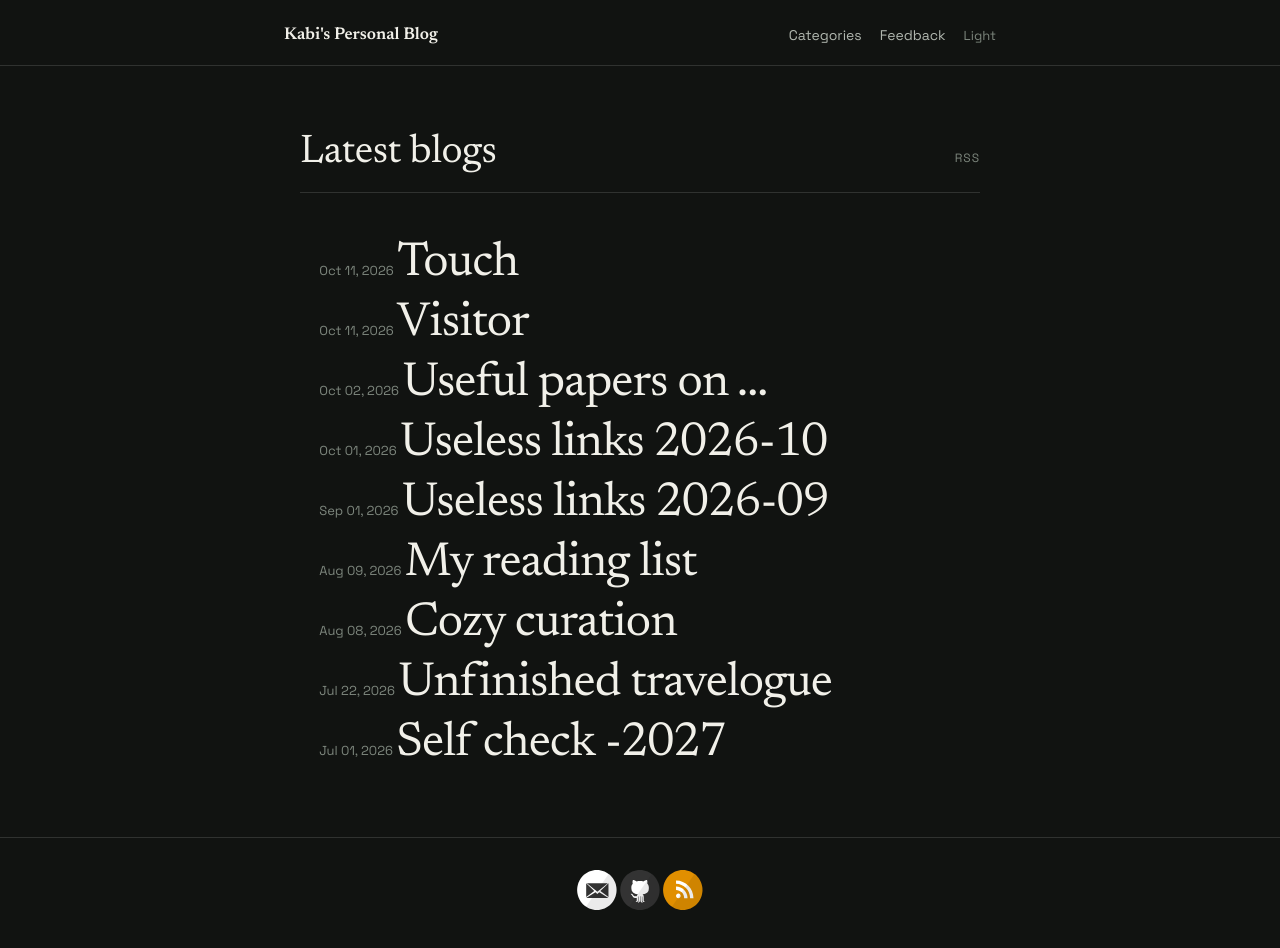
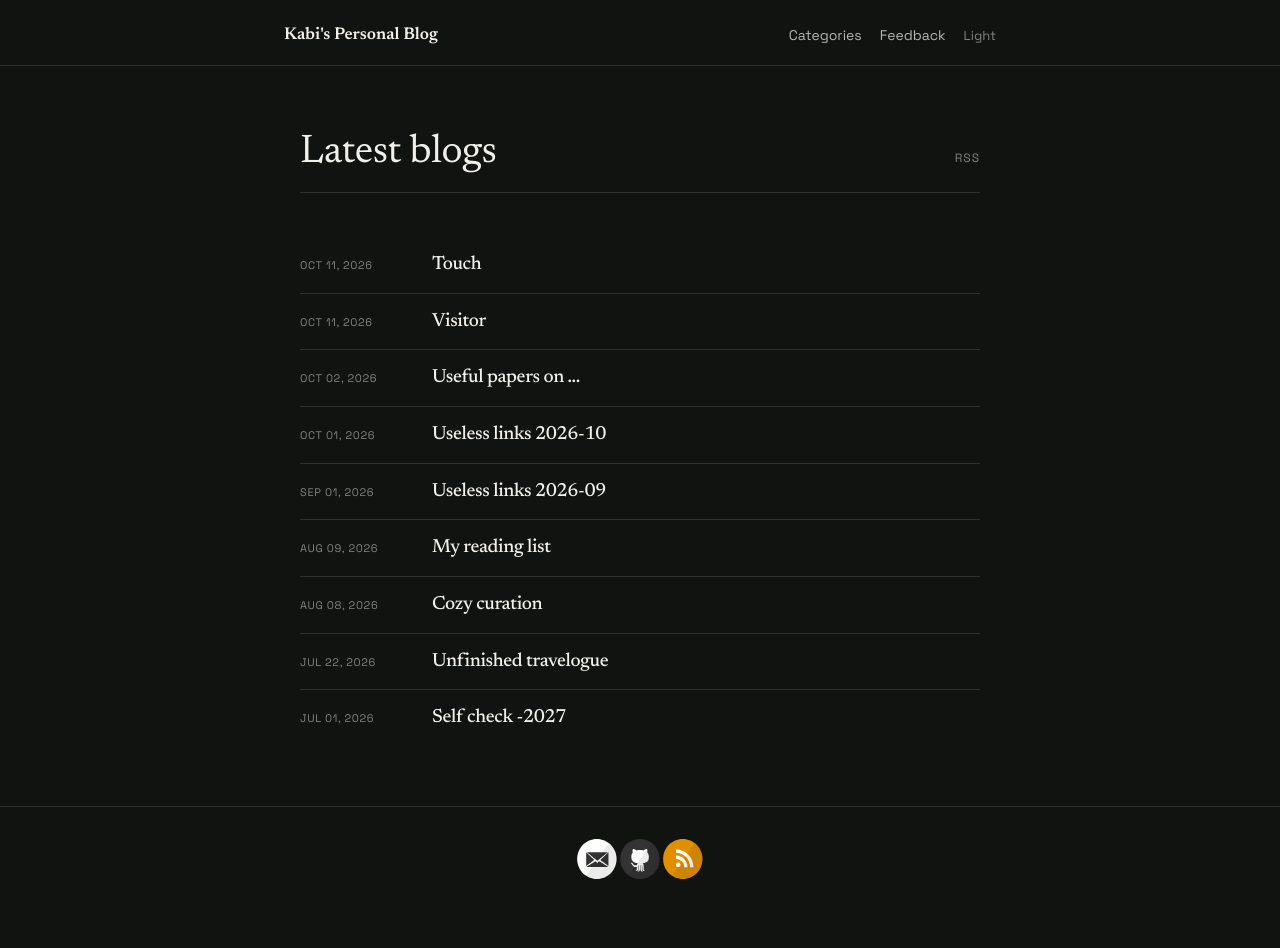
Before and after one commit to kabiraj404/blog, a Jekyll site: the page built from index.html, in a window 1280 px wide. Built offline with Jekyll 4.4.1, drawn with Linux system fonts in a browser that asks for light colours; after the commit the page ends 917 px from its top, so only the background shows below that.

Commit message:
improved typography

```diff
--- a/index.html
+++ b/index.html
@@ -12,7 +12,6 @@ permalink: /
     </div>
   </header>
 
-  <section class="posts-section">
   <ul class="post-list">
     {% for post in site.posts %}
       <li class="post-item">
@@ -26,19 +25,3 @@ permalink: /
     {% endfor %}
   </ul>
 </section>
-
-  <!-- <div class="post-list">
-  {% for post in site.posts %}
-    <article class="post-card">
-      <h2>
-        <a href="{{ site.baseurl }}{{ post.url }}">{{ post.title }}</a>
-        <small class="post-list-date">{{ post.date | date: "%b %e, %Y" }}</small>
-      </h2>
-      <div class="post-excerpt">
-        {{ post.excerpt | strip_html | strip_newlines | truncatewords: 5 }}
-        <a href="{{ site.baseurl }}{{ post.url }}" class="read-more">Read More</a>
-      </div>
-    </article>
-  {% endfor %}
-  </div>
-</section> -->
--- a/style.scss
+++ b/style.scss
@@ -283,8 +283,7 @@ nav {
   font-weight: 400;
 }
 
-.post-date,
-.post-list-date {
+.post-date {
   font-size: 13px;
   color: var(--text-muted);
 }
@@ -364,79 +363,62 @@ nav {
   }
 }
 
-// Post Listings
+// Post list
+
 .post-list {
-  display: flex;
-  flex-direction: column;
-  gap: 0;
+  list-style: none;
+  margin: 0;
+  padding: 0;
 }
 
-.post-list > .post-card {
-  border: none;
+.post-item {
+  display: flex;
+  align-items: baseline;
+  gap: 24px;
   border-bottom: 1px solid var(--border-subtle);
-  background: transparent;
-  padding: 0;
-  margin-bottom: 0;
-  border-radius: 0;
+  padding: 15px 0;
+  margin: 0;
+}
 
-  .post-list-date {
+.post-item:last-child {
+  border-bottom: none;
+}
+
+.post-date {
+  flex: 0 0 108px;
   margin: 0;
+  color: var(--text-muted);
+  font-family: var(--font-sans);
   font-size: 11px;
-    letter-spacing: 0.08em;
+  letter-spacing: 0.06em;
   text-transform: uppercase;
 }
 
-  &:last-child {
-    border-bottom: none;
-    margin-bottom: 0;
+.post-title {
+  color: var(--text-primary);
+  font-family: var(--font-serif);
+  font-size: 19px;
+  font-weight: 500;
+  line-height: 1.35;
+  transition: color 0.15s ease;
 }
 
-  h2 {
-    margin: 6px 0 8px;
-    font-size: clamp(24px, 4vw, 30px);
-    line-height: 1.12;
+.post-title:hover,
+.post-title:focus-visible {
+  color: var(--accent-hover);
+}
 
-    a {
-      color: var(--text-primary);
-      &:hover { color: var(--accent); }
+@include mobile {
+  .post-item {
+    display: block;
+    padding: 14px 0;
+  }
+
+  .post-date {
+    display: block;
+    margin-bottom: 4px;
   }
 }
-
-  .post-excerpt {
-    margin: 0;
-    max-width: 62ch;
-    font-size: 16px;
-    line-height: 1.6;
-    color: var(--text-secondary);
-  }
-
-  .read-more {
-    display: inline-block;
-    margin-top: 14px;
-    font-size: 12px;
-    letter-spacing: 0.08em;
-    text-transform: uppercase;
-    font-weight: 500;
-    color: var(--accent);
-
-    &::after {
-      content: "  ->";
-      transition: padding-left 0.15s ease;
-    }
-
-    &:hover {
-      color: var(--accent-hover);
-
-      &::after {
-        padding-left: 3px;
-      }
-    }
-  }
-}
-
-//
-// Archive
-//
 
 //
 // Footer
```
Lines whose indentation alone changed are shown as unchanged.
